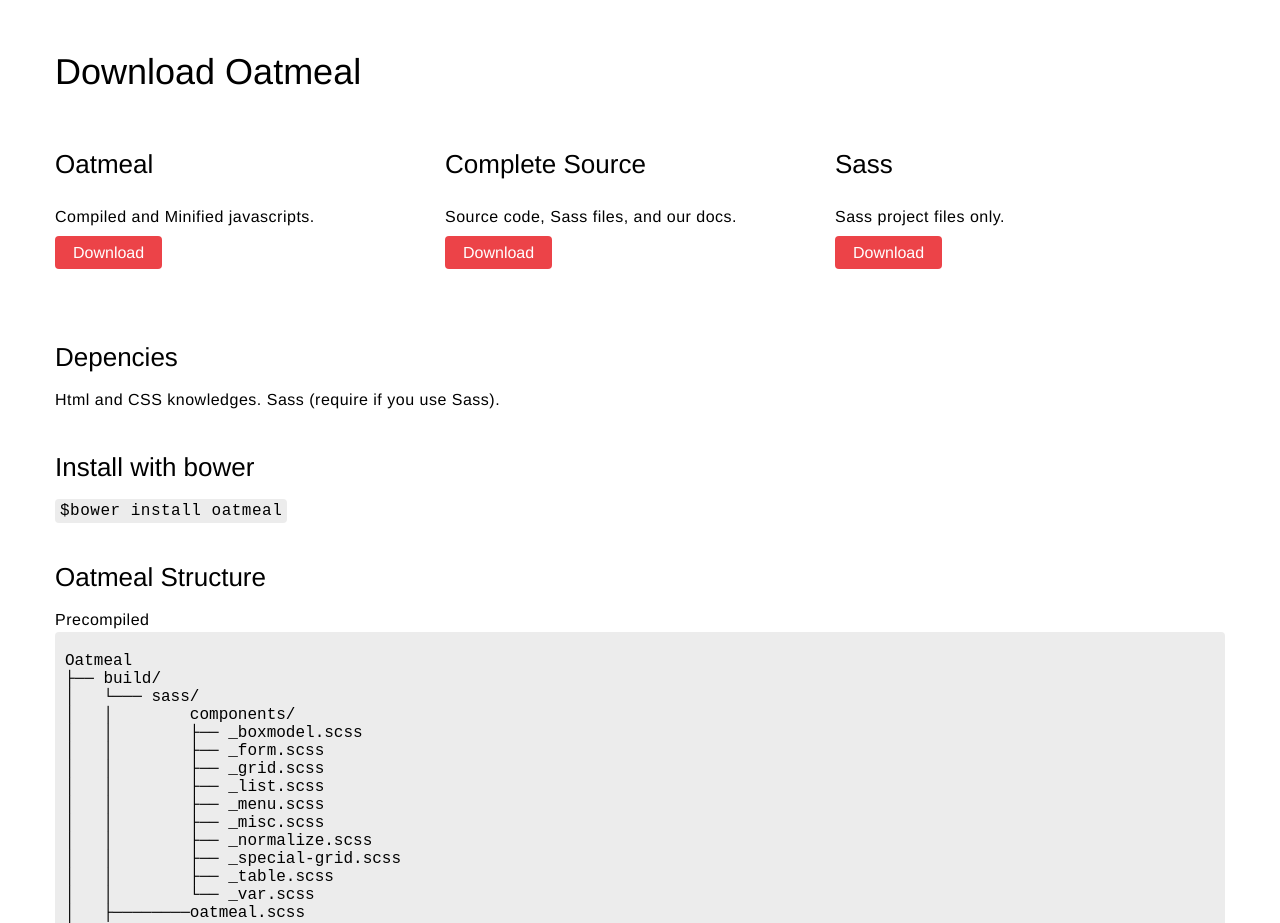
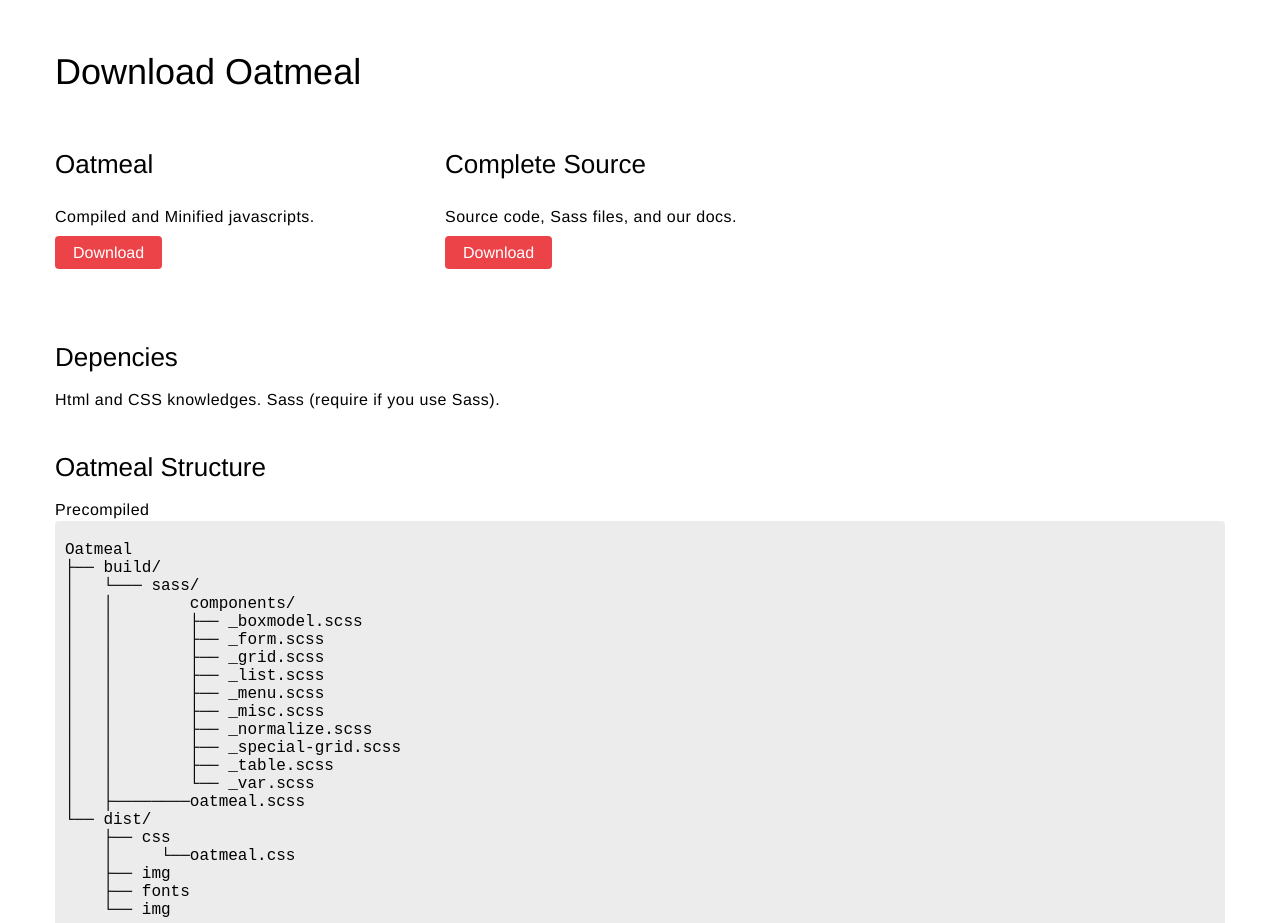
Before and after one commit to getoatmeal/oatmeal, a plain HTML site: page index.html in a window 1280 px wide. Shown: the part 1280-2203 px from the top of the page. Drawn offline with nearby package versions, Linux system fonts and the light colour scheme.

Commit message:
add download button on page

```diff
--- a/index.html
+++ b/index.html
@@ -113,23 +113,23 @@
           <h3>Oatmeal</h3>
           <p>Compiled and Minified javascripts.</p>
           <div class="btn-link">
-            <a href="#">Download</a>
+            <a href="https://raw.githubusercontent.com/getoatmeal/oatmeal/master/dist/css/oatmeal.min.css" download>Download</a>
           </div>
       </div>
       <div class="d-4">
           <h3>Complete Source</h3>
           <p>Source code, Sass files, and our docs.</p>
           <div class="btn-link">
-            <a href="#">Download</a>
+            <a href="https://github.com/getoatmeal/oatmeal/archive/master.zip" download>Download</a>
           </div>
       </div>
-      <div class="d-4">
+      <!-- <div class="d-4">
           <h3>Sass</h3>
           <p>Sass project files only.</p>
           <div class="btn-link">
             <a href="#">Download</a>
           </div>
-      </div>
+      </div> -->
     </div>
     <h3 class="mar-b-10">Depencies</h3>
     <p class="mar-b-40">
@@ -137,8 +137,8 @@
       Sass (require if you use Sass).
     </p>
 
-    <h3 class="mar-b-10">Install with bower</h3>
-    <p class="mar-b-40"><code>$bower install oatmeal</code></p>
+    <!-- <h3 class="mar-b-10">Install with bower</h3>
+    <p class="mar-b-40"><code>$bower install oatmeal</code></p> -->
 
     <h3 class="mar-b-10">Oatmeal Structure</h3>
     <p class="mar-b-0">Precompiled</p>
```
